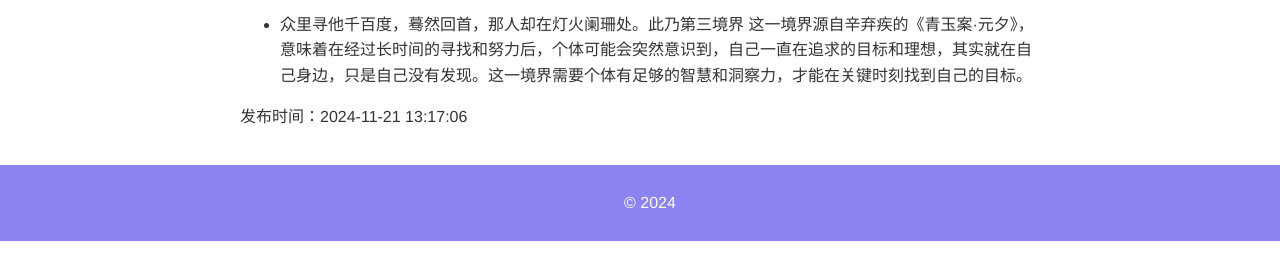
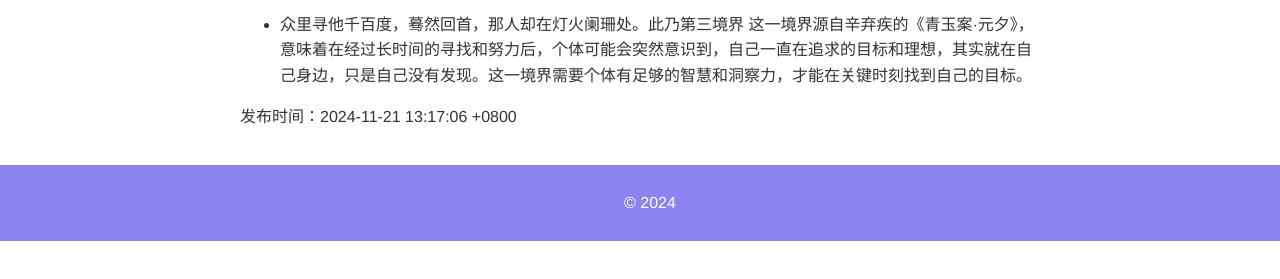
Before and after one commit to Eroticoo/Eroticoo.github.io, a Jekyll site: the page built from _posts/2024-11-21-境界.md, in a window 1280 px wide. Shown: the part 618-897 px from the top of the page. Built offline with Jekyll 4.4.1, drawn with Linux system fonts in a browser that asks for light colours.

Commit message:
timezone

```diff
--- a/_layouts/default.html
+++ b/_layouts/default.html
@@ -23,7 +23,9 @@
     <main>
         {{ content }}
         {% if page.date %}
-        <p>发布时间：{{ page.date | date: "%Y-%m-%d %H:%M:%S" }} {{ site.timezone_offset }}</p>
+        {% if page.date %}
+         <p>发布时间：{{ page.date | date: "%Y-%m-%d %H:%M:%S" }} +0800</p>
+        {% endif %}
          {% endif %}
     </main>
     <footer>
```
